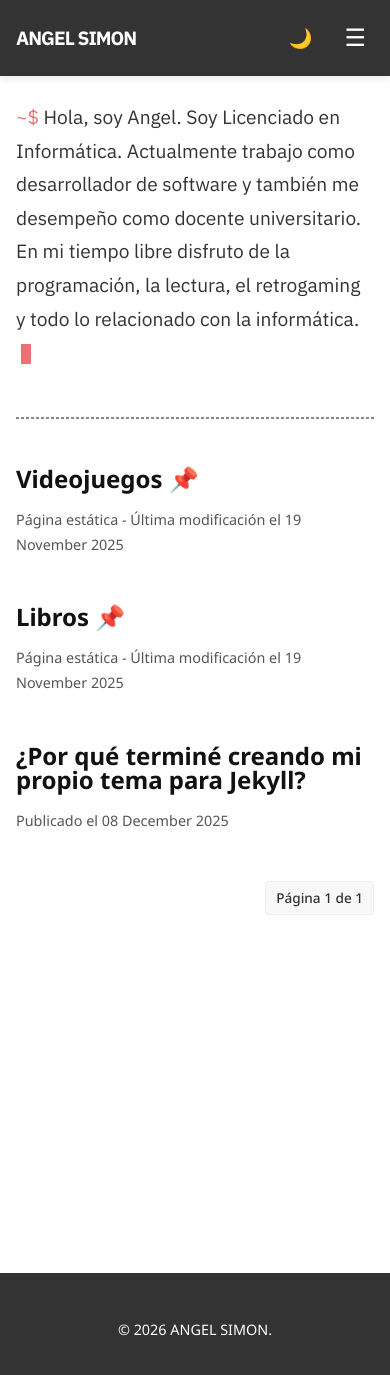
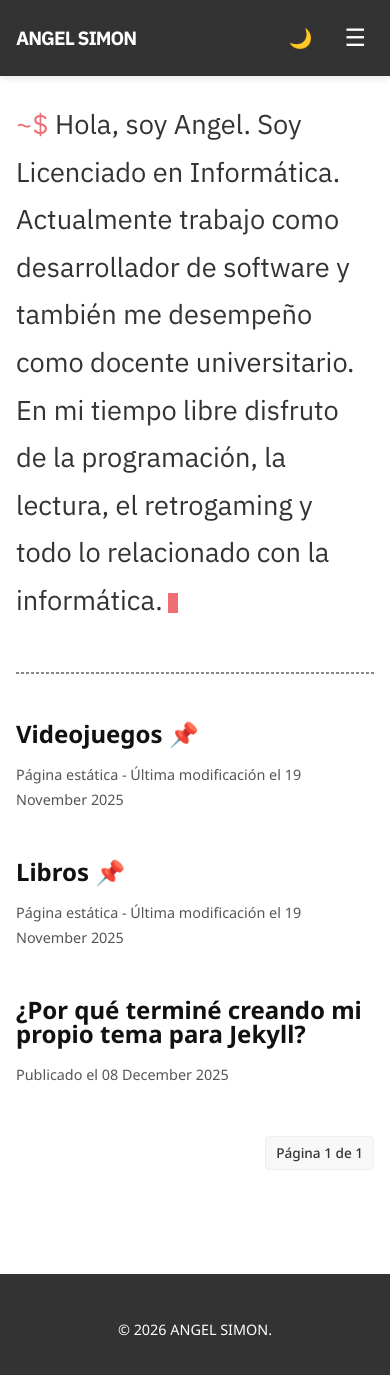
Before and after one commit to angelsimon/angelsimon.github.io, a Jekyll site: the page built from index.html, in a window 390 px wide and 1385 px high. Shown: the top 1375 px of the window. Built offline with Jekyll 4.4.1, drawn with Linux system fonts in a browser that asks for light colours; some web fonts are replaced; the list of posts is cut into pages by our own code.

Commit message:
Remove .about-section mobile overrides
Delete the .about-section block from the @media (max-width: 768px) rules in assets/css/styles.css, removing the mobile-specific font-size and line-height declarations (font-size: 1.2rem; line-height: 1.6). This avoids redundant mobile overrides and relies on base or other responsive styles for the section.

```diff
--- a/assets/css/styles.css
+++ b/assets/css/styles.css
@@ -678,11 +678,6 @@ h6 { font-size: var(--h6-size); }
 
 /* Mobile */
 @media (max-width: 768px) {
-    .about-section{
-        font-size: 1.2rem;
-        line-height: 1.6;
-    }
-
     .console::after {
         margin-left: 5px;
         vertical-align: middle;
```
